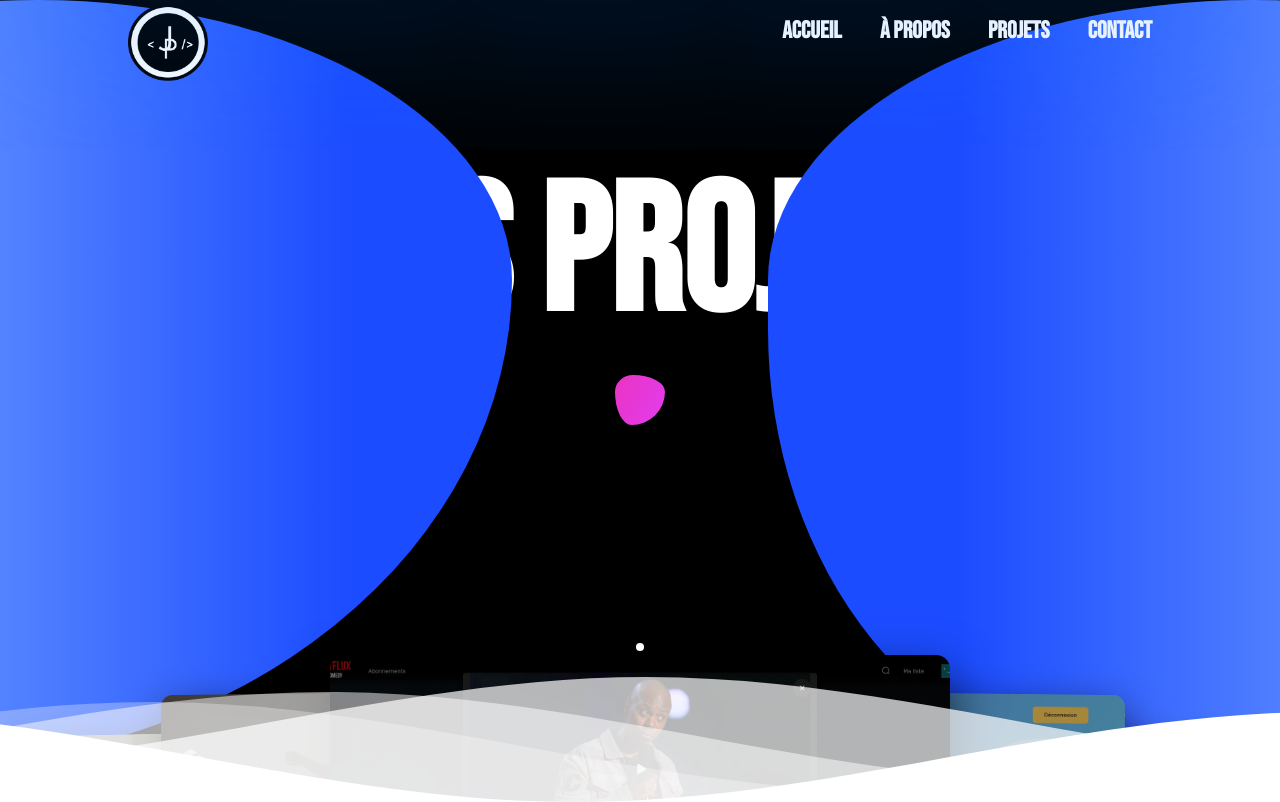
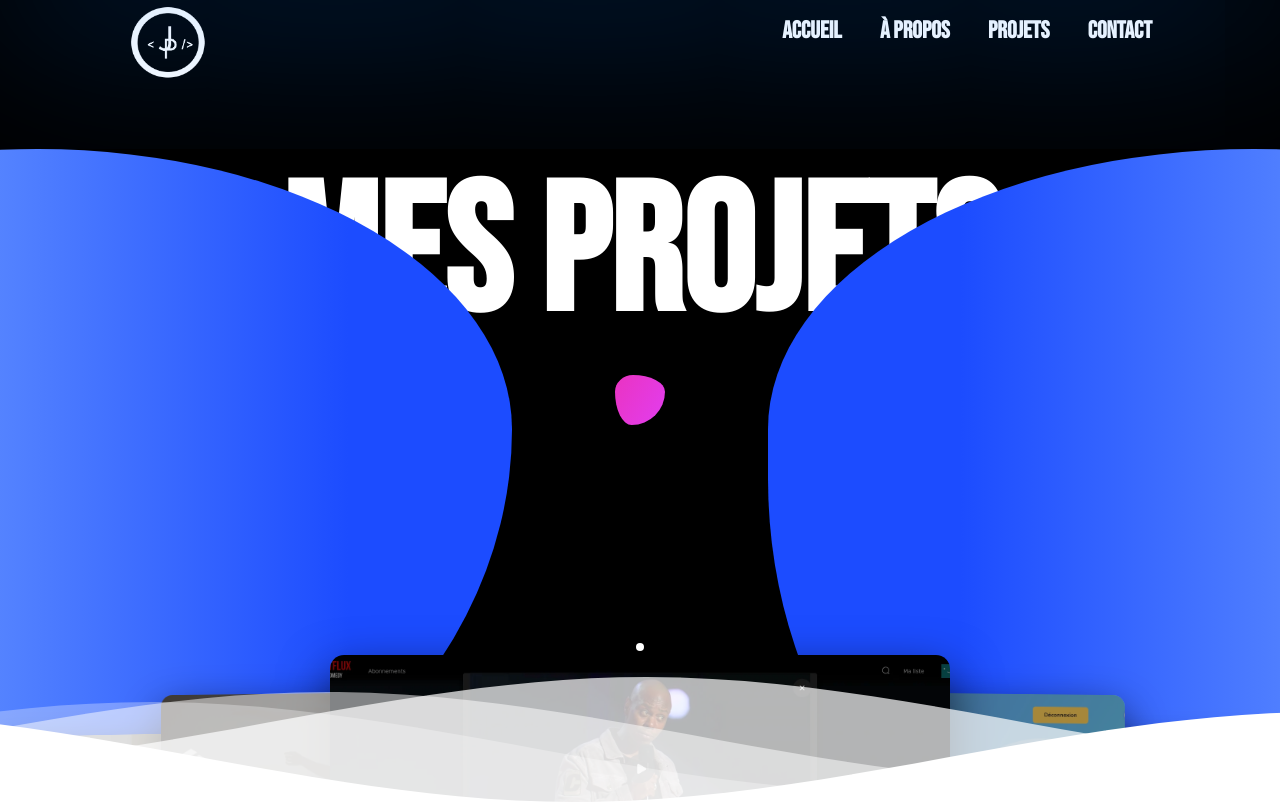
Before and after one commit to Jordan-Philippot/portfolio-next, a Next.js app: page /projets in a window 1280 px wide. Shown: the top 802 px of the page. Built offline with nearby package versions, Linux system fonts and the light colour scheme; no server answers.

Commit message:
Fix header & projects layout

```diff
--- a/styles/components/_layouts/headerTablet.scss
+++ b/styles/components/_layouts/headerTablet.scss
@@ -1,7 +1,7 @@
 @use "../../tools/variables" as *;
 
 #headerTablet {
-  z-index: 9999;
+  z-index: 999 !important;
   position: fixed;
   width: 100vw;
   top: 0;
--- a/styles/components/home/projects.scss
+++ b/styles/components/home/projects.scss
@@ -1,11 +1,12 @@
 @use "../../tools/variables" as *;
 
 #projects {
-  min-height: 100vh;
+  min-height: 100dvh;
   height: auto;
   position: relative;
   font-size: 120px;
-  overflow-x: hidden;
+  overflow: visible;
+
 
   @include lg {
     padding-bottom: 70px;
```
